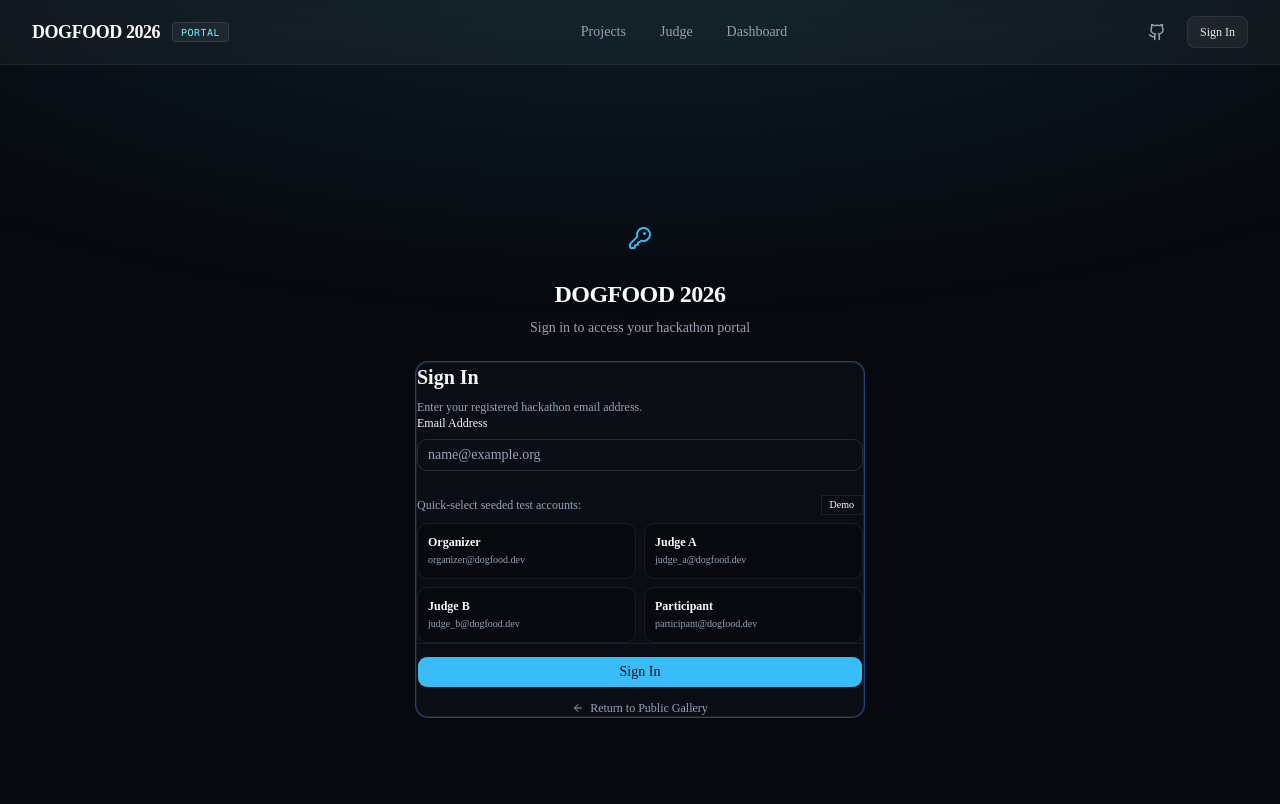
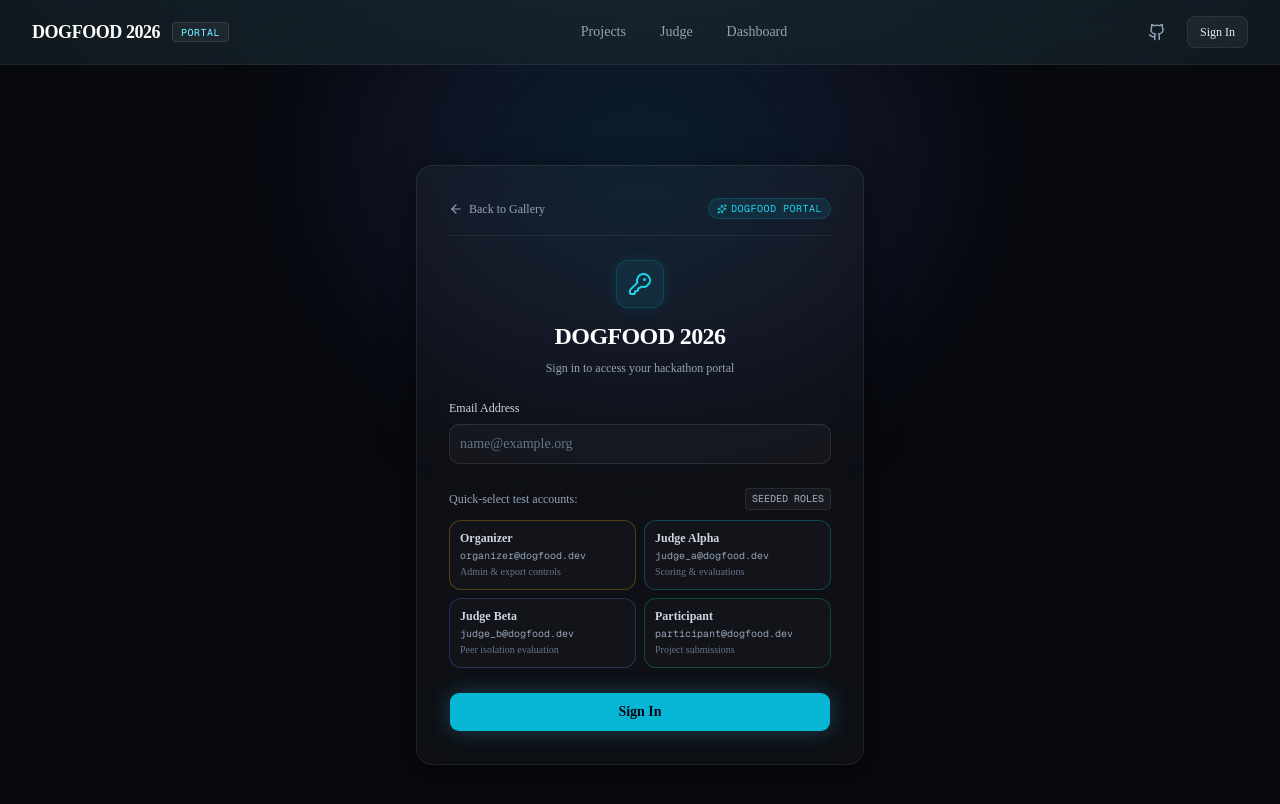
Before and after one commit to Vineetw07/OmniJudge, a Next.js app: page /login in a window 1280 px wide. Shown: the top 804 px of the page. Built offline with nearby package versions, Linux system fonts and the light colour scheme.

Commit message:
[Phase5-R3] Glass login, electric focus rings, role chip accents

```diff
--- a/src/app/login/page.tsx
+++ b/src/app/login/page.tsx
@@ -2,18 +2,52 @@
 
 import * as React from 'react';
 import Link from 'next/link';
-import { Card, CardHeader, CardTitle, CardDescription, CardContent, CardFooter } from '@/components/ui/card';
 import { Input } from '@/components/ui/input';
 import { Label } from '@/components/ui/label';
 import { Button } from '@/components/ui/button';
-import { Badge } from '@/components/ui/badge';
-import { ArrowLeft, KeyRound, AlertCircle } from 'lucide-react';
+import { ArrowLeft, KeyRound, AlertCircle, Sparkles } from 'lucide-react';
 
-const TEST_ACCOUNTS = [
-  { role: 'Organizer', email: 'organizer@dogfood.dev', desc: 'Admin & export controls' },
-  { role: 'Judge A', email: 'judge_a@dogfood.dev', desc: 'Scoring & peer evaluations' },
-  { role: 'Judge B', email: 'judge_b@dogfood.dev', desc: 'Peer isolation evaluation' },
-  { role: 'Participant', email: 'participant@dogfood.dev', desc: 'Project submissions' },
+interface TestAccount {
+  role: string;
+  email: string;
+  desc: string;
+  baseClass: string;
+  activeClass: string;
+}
+
+const TEST_ACCOUNTS: TestAccount[] = [
+  {
+    role: 'Organizer',
+    email: 'organizer@dogfood.dev',
+    desc: 'Admin & export controls',
+    baseClass: 'border-amber-500/30 hover:border-amber-500/60',
+    activeClass:
+      'border-amber-500 bg-amber-500/10 shadow-[0_0_16px_rgba(245,158,11,0.25)] text-amber-400 ring-1 ring-amber-500/40',
+  },
+  {
+    role: 'Judge Alpha',
+    email: 'judge_a@dogfood.dev',
+    desc: 'Scoring & evaluations',
+    baseClass: 'border-cyan-500/30 hover:border-cyan-500/60',
+    activeClass:
+      'border-cyan-500 bg-cyan-500/10 shadow-[0_0_16px_rgba(6,182,212,0.25)] text-cyan-400 ring-1 ring-cyan-500/40',
+  },
+  {
+    role: 'Judge Beta',
+    email: 'judge_b@dogfood.dev',
+    desc: 'Peer isolation evaluation',
+    baseClass: 'border-indigo-500/30 hover:border-indigo-500/60',
+    activeClass:
+      'border-indigo-500 bg-indigo-500/10 shadow-[0_0_16px_rgba(99,102,241,0.25)] text-indigo-400 ring-1 ring-indigo-500/40',
+  },
+  {
+    role: 'Participant',
+    email: 'participant@dogfood.dev',
+    desc: 'Project submissions',
+    baseClass: 'border-emerald-500/30 hover:border-emerald-500/60',
+    activeClass:
+      'border-emerald-500 bg-emerald-500/10 shadow-[0_0_16px_rgba(16,185,129,0.25)] text-emerald-400 ring-1 ring-emerald-500/40',
+  },
 ];
 
 export default function LoginPage() {
@@ -65,37 +99,51 @@ export default function LoginPage() {
   };
 
   return (
-    <div className="min-h-screen flex flex-col justify-center items-center bg-muted/20 px-4 py-12">
-      <div className="w-full max-w-md space-y-6">
-        {/* Header */}
-        <div className="text-center space-y-2">
-          <div className="inline-flex items-center justify-center size-12 rounded-xl bg-primary/10 text-primary mb-2">
+    <div className="bg-[#07090e] min-h-screen text-slate-100 flex flex-col justify-center items-center px-4 py-12 relative overflow-hidden">
+      {/* Ambient cyan/indigo bloom radial gradient */}
+      <div
+        aria-hidden="true"
+        className="pointer-events-none absolute -top-40 left-1/2 -translate-x-1/2 w-[640px] h-[500px] bg-[radial-gradient(ellipse_at_center,_var(--tw-gradient-stops))] from-cyan-500/15 via-indigo-500/10 to-transparent blur-3xl rounded-full"
+      />
+
+      <div className="backdrop-blur-md bg-white/[0.03] border border-white/[0.08] shadow-[0_8px_32px_rgba(0,0,0,0.5)] rounded-2xl p-6 sm:p-8 max-w-md w-full relative z-10">
+        {/* Back-to-gallery button at the top of the card */}
+        <div className="flex items-center justify-between mb-6 pb-4 border-b border-white/[0.06]">
+          <Link
+            href="/projects"
+            className="inline-flex items-center gap-1.5 text-xs font-medium text-slate-400 hover:text-cyan-400 transition-colors group"
+          >
+            <ArrowLeft className="size-3.5 transition-transform group-hover:-translate-x-0.5" />
+            <span>Back to Gallery</span>
+          </Link>
+          <span className="inline-flex items-center gap-1 text-[10px] font-mono uppercase tracking-wider px-2 py-0.5 rounded-full bg-cyan-500/10 text-cyan-400 border border-cyan-500/20">
+            <Sparkles className="size-2.5" />
+            <span>Dogfood Portal</span>
+          </span>
+        </div>
+
+        {/* Card Header */}
+        <div className="text-center space-y-2 mb-6">
+          <div className="inline-flex items-center justify-center size-12 rounded-xl bg-cyan-500/10 text-cyan-400 border border-cyan-500/20 shadow-[0_0_15px_rgba(6,182,212,0.15)] mb-1">
             <KeyRound className="size-6" />
           </div>
-          <h1 className="text-2xl font-bold tracking-tight text-foreground">DOGFOOD 2026</h1>
-          <p className="text-sm text-muted-foreground">Sign in to access your hackathon portal</p>
+          <h1 className="text-2xl font-bold tracking-tight text-white">DOGFOOD 2026</h1>
+          <p className="text-xs text-slate-400">Sign in to access your hackathon portal</p>
         </div>
 
-        {/* Login Card */}
-        <Card className="border shadow-sm bg-card">
-          <CardHeader className="space-y-1">
-            <CardTitle className="text-xl font-semibold">Sign In</CardTitle>
-            <CardDescription className="text-xs">
-              Enter your registered hackathon email address.
-            </CardDescription>
-          </CardHeader>
-
-          <form onSubmit={handleSubmit}>
-            <CardContent className="space-y-4">
+        {/* Form */}
+        <form onSubmit={handleSubmit} className="space-y-4">
           {errorMessage && (
-                <div className="p-3 text-xs text-destructive bg-destructive/10 border border-destructive/20 rounded-lg flex items-start gap-2">
-                  <AlertCircle className="size-4 shrink-0 mt-0.5" />
+            <div className="p-3 text-xs text-red-400 bg-red-500/10 border border-red-500/20 rounded-lg flex items-start gap-2">
+              <AlertCircle className="size-4 shrink-0 mt-0.5 text-red-400" />
               <span>{errorMessage}</span>
             </div>
           )}
 
           <div className="space-y-2">
-                <Label htmlFor="email" className="text-xs font-medium">Email Address</Label>
+            <Label htmlFor="email" className="text-xs font-medium text-slate-300">
+              Email Address
+            </Label>
             <Input
               id="email"
               type="email"
@@ -105,46 +153,62 @@ export default function LoginPage() {
               disabled={loading}
               autoComplete="email"
               required
+              className="h-10 text-sm focus-visible:ring-2 focus-visible:ring-cyan-500/40 focus-visible:border-cyan-500/50 bg-white/[0.03] border-white/[0.1] text-white placeholder:text-slate-500"
             />
           </div>
 
-              {/* Seeded Test Accounts Quick Select */}
+          {/* Test Account Quick-Select Grid (2x2) */}
           <div className="pt-2">
-                <p className="text-xs font-medium text-muted-foreground mb-2 flex items-center justify-between">
-                  <span>Quick-select seeded test accounts:</span>
-                  <Badge variant="outline" className="text-[10px] py-0">Demo</Badge>
-                </p>
+            <div className="text-xs font-medium text-slate-400 mb-2.5 flex items-center justify-between">
+              <span>Quick-select test accounts:</span>
+              <span className="text-[10px] font-mono uppercase px-1.5 py-0.5 rounded bg-white/[0.04] text-slate-400 border border-white/[0.08]">
+                Seeded Roles
+              </span>
+            </div>
+
             <div className="grid grid-cols-2 gap-2">
-                  {TEST_ACCOUNTS.map((acc) => (
+              {TEST_ACCOUNTS.map((acc) => {
+                const isSelected = email.trim().toLowerCase() === acc.email.toLowerCase();
+                return (
                   <button
                     key={acc.email}
                     type="button"
                     onClick={() => setEmail(acc.email)}
-                      className="text-left p-2.5 rounded-lg border bg-background hover:bg-muted/60 transition-colors text-xs flex flex-col gap-0.5 focus:outline-none focus:ring-2 focus:ring-ring"
+                    data-selected={isSelected ? 'true' : undefined}
+                    className={`text-left p-2.5 rounded-xl border transition-all duration-200 flex flex-col gap-0.5 focus:outline-none focus-visible:ring-2 focus-visible:ring-cyan-500/40 ${
+                      isSelected
+                        ? acc.activeClass
+                        : `${acc.baseClass} bg-white/[0.02] text-slate-300 hover:text-white`
+                    }`}
                   >
-                      <span className="font-semibold text-foreground text-xs">{acc.role}</span>
-                      <span className="text-[10px] text-muted-foreground truncate w-full">{acc.email}</span>
+                    <div className="flex items-center justify-between w-full">
+                      <span className="font-semibold text-xs leading-tight">{acc.role}</span>
+                      {isSelected && (
+                        <span className="inline-block size-1.5 rounded-full bg-current shadow-[0_0_6px_currentColor]" />
+                      )}
+                    </div>
+                    <span className="text-[10px] text-slate-400 font-mono truncate w-full">
+                      {acc.email}
+                    </span>
+                    <span className="text-[10px] text-slate-500 line-clamp-1 leading-snug">
+                      {acc.desc}
+                    </span>
                   </button>
-                  ))}
+                );
+              })}
             </div>
           </div>
-            </CardContent>
 
-            <CardFooter className="flex flex-col gap-3 pt-3">
-              <Button type="submit" className="w-full" disabled={loading}>
+          <div className="pt-2">
+            <Button
+              type="submit"
+              disabled={loading}
+              className="w-full h-10 bg-cyan-500 hover:bg-cyan-400 text-slate-950 font-semibold shadow-[0_0_20px_rgba(56,189,248,0.25)] transition-all cursor-pointer"
+            >
               {loading ? 'Authenticating...' : 'Sign In'}
             </Button>
-
-              <Link
-                href="/projects"
-                className="inline-flex items-center gap-1.5 text-xs text-muted-foreground hover:text-foreground hover:underline mx-auto"
-              >
-                <ArrowLeft className="size-3" />
-                <span>Return to Public Gallery</span>
-              </Link>
-            </CardFooter>
+          </div>
         </form>
-        </Card>
       </div>
     </div>
   );
```
Lines whose indentation alone changed are shown as unchanged.
